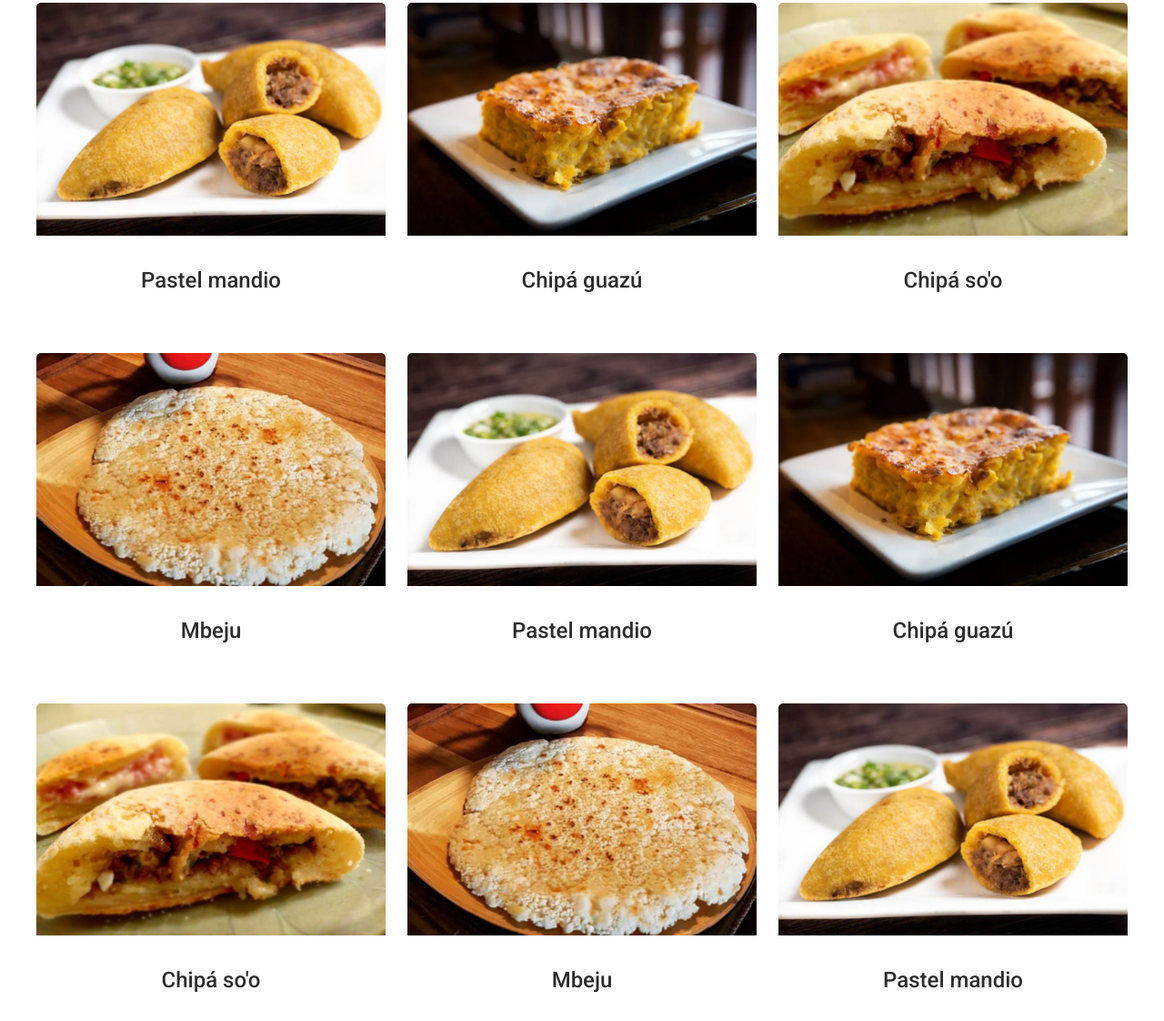
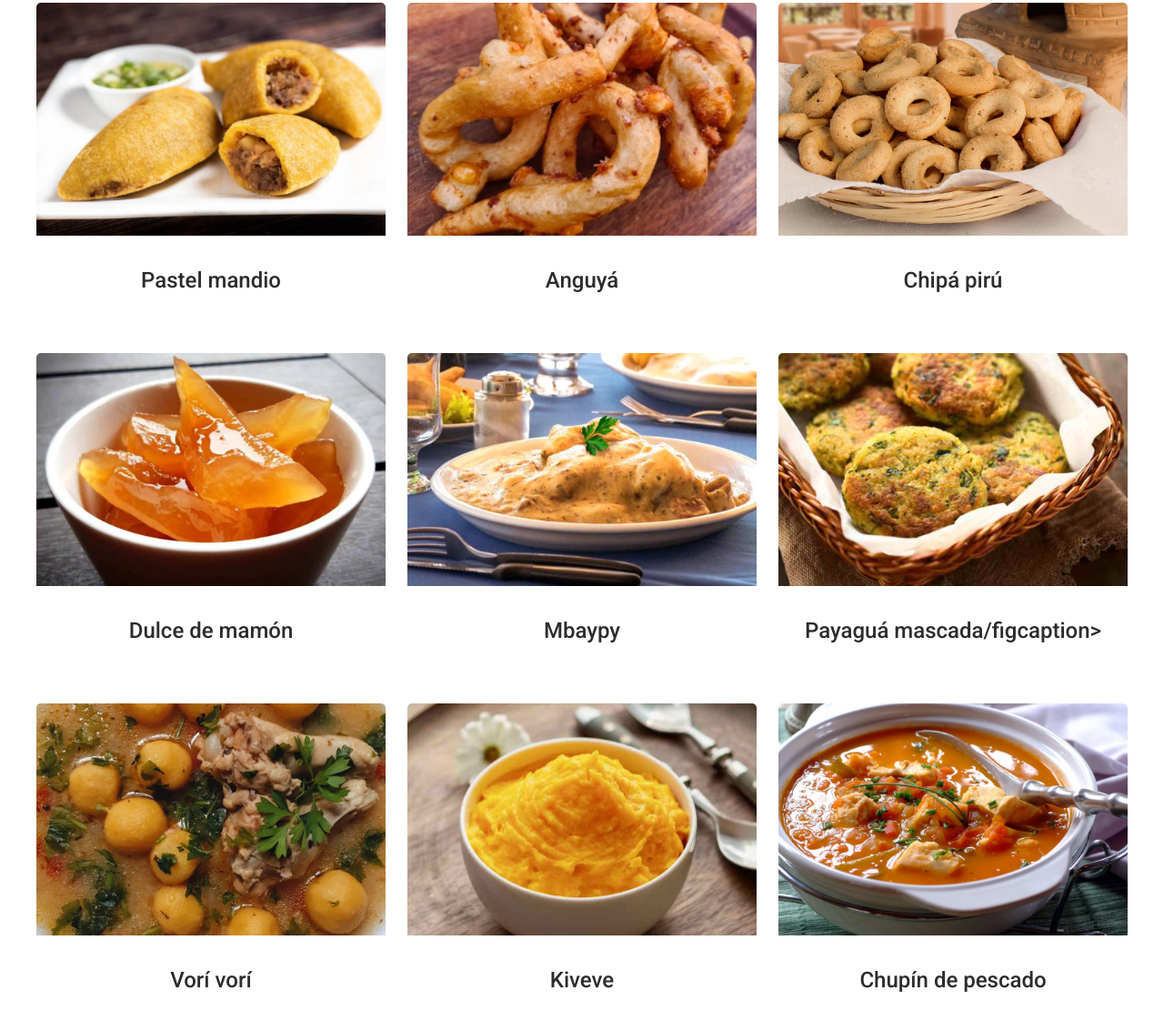
Before and after one commit to mralcobendas/EntregaFinal_RodriguezAlcobendas, a website: page pages/archivo.html in a window 1280 px wide. Shown: the part 850-1972 px from the top of the page at 91% size. Drawn offline with nearby package versions, Linux system fonts and the light colour scheme.

Commit message:
changed pics to webp

```diff
--- a/pages/archivo.html
+++ b/pages/archivo.html
@@ -64,7 +64,7 @@
                 <figure class="col-sm-12 col-md-6 col-lg-4">
                     <div class="card">
                         <a href="./pages/receta.html">
-                        <img src="../img/chipa-guasu.jpg" class="card-img-top" alt="plato de chipa guazu">
+                        <img src="../img/chipa-guasu.webp" class="card-img-top" alt="plato de chipa guazu">
                         <div class="card-body">
                             <figcaption>Chipá guazú</figcaption></a>
                         </div>
@@ -74,7 +74,7 @@
                 <figure class="col-sm-12 col-md-6 col-lg-4">
                     <div class="card">
                         <a href="../pages/error404.html">
-                        <img src="../img/chipa-soo.jpeg" class="card-img-top" alt="plato de chipa so'o">
+                        <img src="../img/chipa-soo.webp" class="card-img-top" alt="plato de chipa so'o">
                         <div class="card-body">
                             <figcaption>Chipá so'o</figcaption></a>
                         </div>
@@ -84,7 +84,7 @@
                 <figure class="col-sm-12 col-md-6 col-lg-4">
                     <div class="card">
                         <a href="../pages/error404.html">
-                        <img src="../img/mbeju.jpeg" class="card-img-top" alt="plato de mbeju">
+                        <img src="../img/mbeju.webp" class="card-img-top" alt="plato de mbeju">
                         <div class="card-body">
                             <figcaption>Mbeju</figcaption></a>
                         </div>
@@ -94,7 +94,7 @@
                 <figure class="col-sm-12 col-md-6 col-lg-4">
                     <div class="card">
                         <a href="../pages/error404.html">
-                        <img src="../img/pastel-mandio.jpeg" class="card-img-top" alt="plato de pastel mandio">
+                        <img src="../img/pastel-mandio.webp" class="card-img-top" alt="plato de pastel mandio">
                         <div class="card-body">
                             <figcaption>Pastel mandio</figcaption></a>
                         </div>
@@ -104,9 +104,9 @@
                 <figure class="col-sm-12 col-md-6 col-lg-4">
                     <div class="card">
                         <a href="../pages/error404.html">
-                        <img src="../img/chipa-guasu.jpg" class="card-img-top" alt="plato de chipa guazu">
+                        <img src="../img/Anguya.webp" class="card-img-top" alt="plato de anguya">
                         <div class="card-body">
-                            <figcaption>Chipá guazú</figcaption></a>
+                            <figcaption>Anguyá</figcaption></a>
                         </div>
                     </div>
                 </figure>
@@ -114,9 +114,9 @@
                 <figure class="col-sm-12 col-md-6 col-lg-4">
                     <div class="card">
                         <a href="../pages/error404.html">
-                        <img src="../img/chipa-soo.jpeg" class="card-img-top" alt="plato de chipa so'o">
+                        <img src="../img/chipa-piru.webp" class="card-img-top" alt="plato de chipa pirú">
                         <div class="card-body">
-                            <figcaption>Chipá so'o</figcaption></a>
+                            <figcaption>Chipá pirú</figcaption></a>
                         </div>
                     </div>
                 </figure>
@@ -124,9 +124,9 @@
                 <figure class="col-sm-12 col-md-6 col-lg-4">
                     <div class="card">
                         <a href="../pages/error404.html">
-                        <img src="../img/mbeju.jpeg" class="card-img-top" alt="plato de mbeju">
+                        <img src="../img/dulce-de-mamon.webp" class="card-img-top" alt="plato de dulce de mamón">
                         <div class="card-body">
-                            <figcaption>Mbeju</figcaption></a>
+                            <figcaption>Dulce de mamón</figcaption></a>
                         </div>
                     </div>
                 </figure>
@@ -134,9 +134,9 @@
                 <figure class="col-sm-12 col-md-6 col-lg-4">
                     <div class="card">
                         <a href="../pages/error404.html">
-                        <img src="../img/pastel-mandio.jpeg" class="card-img-top" alt="plato de pastel mandio">
+                        <img src="../img/mbaipy.webp" class="card-img-top" alt="plato de mbaypy">
                         <div class="card-body">
-                            <figcaption>Pastel mandio</figcaption></a>
+                            <figcaption>Mbaypy</figcaption></a>
                         </div>
                     </div>
                 </figure>
@@ -144,9 +144,9 @@
                 <figure class="col-sm-12 col-md-6 col-lg-4">
                     <div class="card">
                         <a href="../pages/error404.html">
-                        <img src="../img/chipa-guasu.jpg" class="card-img-top" alt="plato de chipa guazu">
+                        <img src="../img/payagua-mascada.webp" class="card-img-top" alt="plato de payaguá mascada">
                         <div class="card-body">
-                            <figcaption>Chipá guazú</figcaption></a>
+                            <figcaption>Payaguá mascada/figcaption></a>
                         </div>
                     </div>
                 </figure>
@@ -154,9 +154,9 @@
                 <figure class="col-sm-12 col-md-6 col-lg-4">
                     <div class="card">
                         <a href="../pages/error404.html">
-                        <img src="../img/chipa-soo.jpeg" class="card-img-top" alt="plato de chipa so'o">
+                        <img src="../img/vori-vori.webp" class="card-img-top" alt="plato de vorí vorí">
                         <div class="card-body">
-                            <figcaption>Chipá so'o</figcaption></a>
+                            <figcaption>Vorí vorí</figcaption></a>
                         </div>
                     </div>
                 </figure>
@@ -164,9 +164,9 @@
                 <figure class="col-sm-12 col-md-6 col-lg-4">
                     <div class="card">
                         <a href="../pages/error404.html">
-                        <img src="../img/mbeju.jpeg" class="card-img-top" alt="plato de mbeju">
+                        <img src="../img/kiveve.webp" class="card-img-top" alt="plato de kiveve">
                         <div class="card-body">
-                            <figcaption>Mbeju</figcaption></a>
+                            <figcaption>Kiveve</figcaption></a>
                         </div>
                     </div>
                 </figure>
@@ -174,9 +174,9 @@
                 <figure class="col-sm-12 col-md-6 col-lg-4">
                     <div class="card">
                         <a href="../pages/error404.html">
-                        <img src="../img/pastel-mandio.jpeg" class="card-img-top" alt="plato de pastel mandio">
+                        <img src="../img/chupin-de-pescado.webp" class="card-img-top" alt="plato de chupín de pescado">
                         <div class="card-body">
-                            <figcaption>Pastel mandio</figcaption></a>
+                            <figcaption>Chupín de pescado</figcaption></a>
                         </div>
                     </div>
                 </figure>
```
Also changed, not shown: index.html (+17 -17 lines), img/Anguya.webp (added), img/chipa-guasu.webp, img/chipa-piru.webp (added), img/chipa-soo.webp (added), img/chupin-de-pescado.avif (added), img/chupin-de-pescado.webp (added), img/cocinera.webp (added), img/dulce-de-mamon.webp (added), img/kiveve-1.jpeg (added), img/kiveve.webp (added), img/mbaipy.webp (added), img/mbeju.webp (added), img/pastel-mandio.webp (added), 2 more files.
